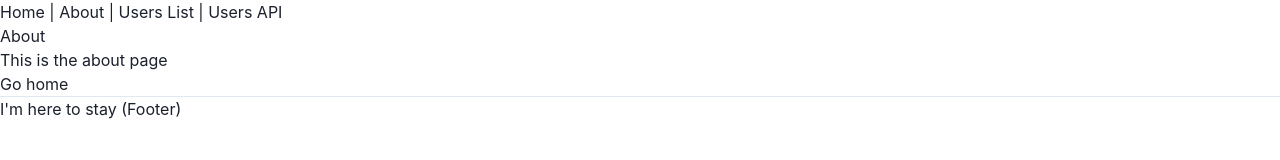
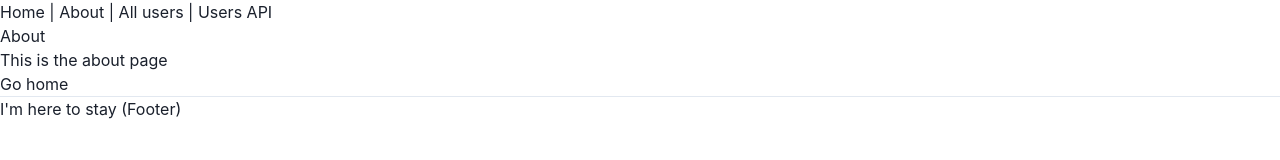
Before and after one commit to alternayte/c-dash, a Next.js app: page /about in a window 1280 px wide. Shown: the top 160 px of the page. Built offline with nearby package versions, Linux system fonts and the light colour scheme.

Commit message:
Factoree: c-dash: label the users list page link
Run ID: 740c4bb6-6352-48c6-8c21-7dbd5e293310
Base SHA: 47927db035b7f1bd57ba685808e898ae9ff8ef4d
Patch SHA-256: 9e2230fdd59a8957af3fb70bb46c13a65a9eb19a0adcc45cfe854bc2e9cd392b

```diff
--- a/components/Layout.tsx
+++ b/components/Layout.tsx
@@ -25,7 +25,7 @@ const Layout = ({ children, title = 'This is the default title' }: Props) => (
         </Link>{' '}
         |{' '}
         <Link href="/users">
-          <a>Users List</a>
+          <a>All users</a>
         </Link>{' '}
         | <a href="/api/users">Users API</a>
       </nav>
```
Also changed, not shown: 1 other file (tests, documents, lock files or other folders).
